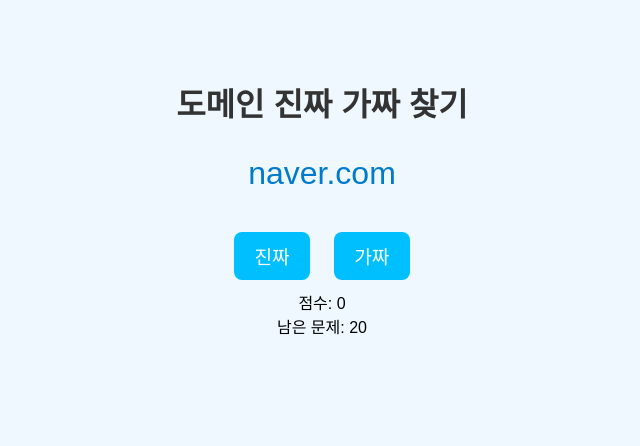
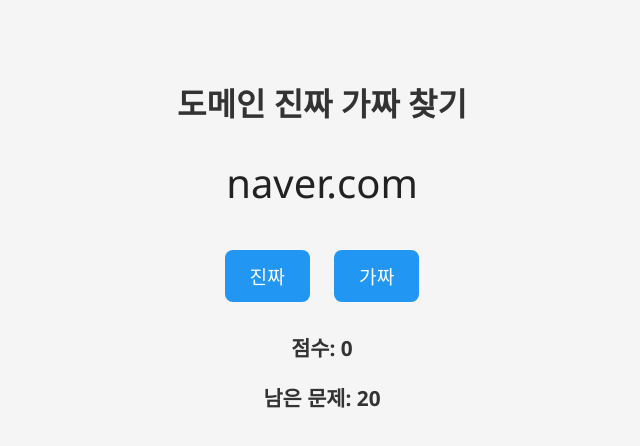
Before and after one commit to dpsej0129/dmfakeorreal, a plain HTML site: page index.html in a window 1280 px wide. Shown: the whole page, without its empty margins (318-958 px from the left). Drawn offline with Linux system fonts and the light colour scheme.

Commit message:
Update style.css

```diff
--- a/style.css
+++ b/style.css
@@ -1,5 +1,40 @@
-body { text-align: center; font-family: Arial, sans-serif; padding: 50px; background: #f0f8ff; }
-h1 { color: #333; }
-#domain { font-size: 2em; margin: 30px 0; color: #007acc; }
-button { font-size: 1.2em; padding: 10px 20px; margin: 10px; cursor: pointer; border: none; border-radius: 8px; background-color: #00bfff; color: white; }
-button:hover { background-color: #009acd; }
+body {
+  text-align: center;
+  font-family: 'Segoe UI', Tahoma, Geneva, Verdana, sans-serif;
+  padding: 50px;
+  background-color: #f5f5f5;
+  color: #333;
+  min-height: 100vh;
+}
+
+h1 {
+  color: #333;
+}
+
+#domain {
+  font-size: 2.5em;
+  margin: 30px 0;
+  color: #222;
+}
+
+button {
+  font-size: 1.2em;
+  padding: 12px 25px;
+  margin: 10px;
+  cursor: pointer;
+  border: none;
+  border-radius: 8px;
+  background-color: #2196f3;
+  color: white;
+  transition: 0.2s;
+}
+
+button:hover {
+  background-color: #1976d2;
+}
+
+.info {
+  margin-top: 20px;
+  font-size: 1.3em;
+  font-weight: bold;
+}
```
